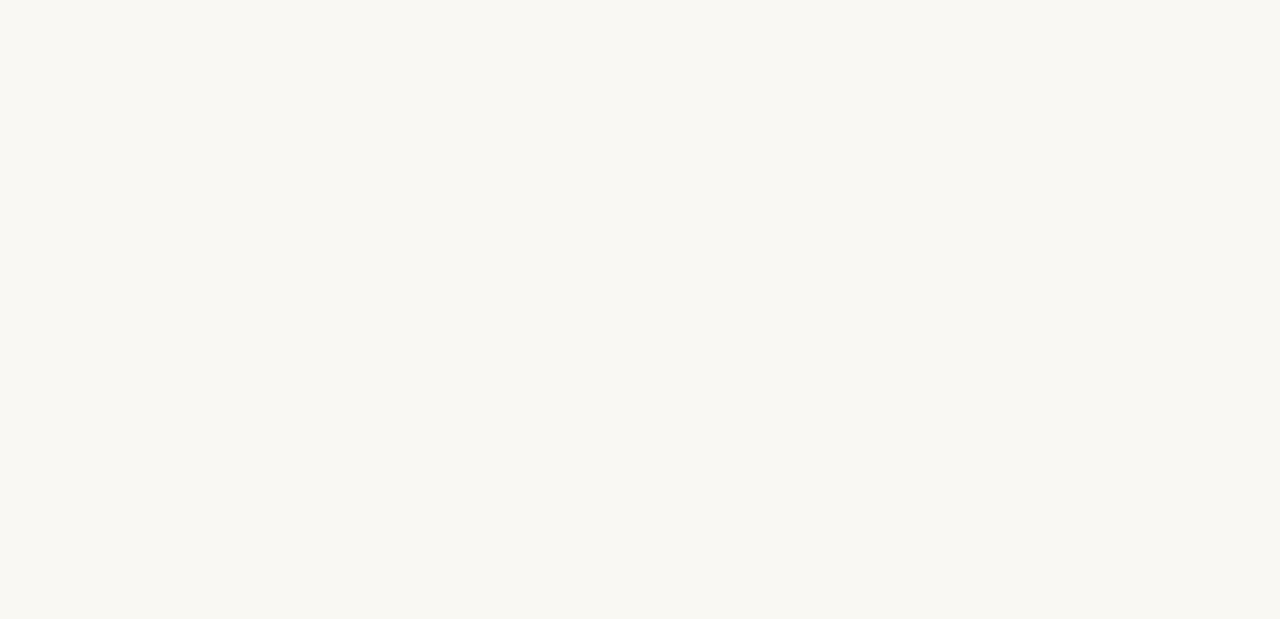
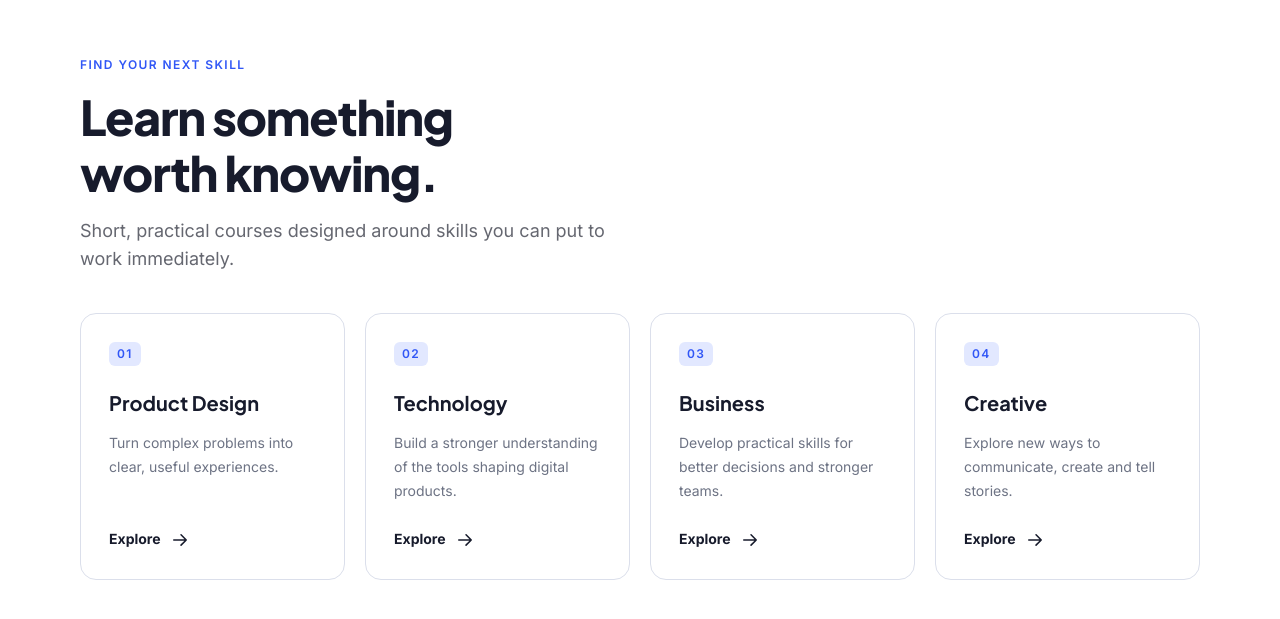
Before and after one commit to gammarkin/buzz, a Next.js app: page / in a window 1280 px wide. Shown: the part 833-1452 px from the top of the page. Before the commit the page ends 800 px from the top, so only its background shows below. Built offline with nearby package versions, Linux system fonts and the light colour scheme; no server answers.

Commit message:
feature: add course categories grid with reusable section header

```diff
--- a/src/app/page.tsx
+++ b/src/app/page.tsx
@@ -1,4 +1,5 @@
 import { Header } from "@/components/layout/Header";
+import { Categories } from "@/components/sections/Categories";
 import { Hero } from "@/components/sections/Hero";
 import { headerActions, mainNav } from "@/data/content";
 
@@ -8,6 +9,7 @@ export default function Home() {
       <Header links={mainNav} login={headerActions.login} cta={headerActions.cta} />
       <main id="main">
         <Hero />
+        <Categories />
       </main>
     </>
   );
--- /dev/null
+++ b/src/components/sections/Categories.tsx
@@ -0,0 +1,55 @@
+import Link from "next/link";
+import { Container } from "@/components/ui/Container";
+import { ArrowRightIcon } from "@/components/ui/icons";
+import { SectionHeader } from "@/components/ui/SectionHeader";
+import { categories, sectionIds, type Category } from "@/data/content";
+
+export function Categories() {
+  return (
+    <section
+      id={sectionIds.courses}
+      aria-labelledby="categories-title"
+      className="bg-white py-[60px] lg:py-[100px]"
+    >
+      <Container>
+        <SectionHeader
+          id="categories-title"
+          eyebrow="Find your next skill"
+          title="Learn something worth knowing."
+          description="Short, practical courses designed around skills you can put to work immediately."
+          className="max-w-[560px]"
+        />
+
+        <ul className="mt-12 grid gap-4 md:grid-cols-2 lg:mt-10 lg:grid-cols-4 lg:gap-5">
+          {categories.map((category) => (
+            <li key={category.number} className="flex">
+              <CategoryCard category={category} />
+            </li>
+          ))}
+        </ul>
+      </Container>
+    </section>
+  );
+}
+
+type CategoryCardProps = { category: Category };
+
+function CategoryCard({ category }: CategoryCardProps) {
+  return (
+    <article className="group relative flex w-full flex-col rounded-2xl border border-line bg-white p-6 transition duration-200 hover:-translate-y-1 hover:border-brand/40 hover:shadow-card focus-within:border-brand/40 motion-reduce:transition-none motion-reduce:hover:translate-y-0 lg:min-h-[265px] lg:p-7">
+      <span className="mb-[21px] self-start rounded-md bg-brand-soft px-2 py-1 text-eyebrow text-brand">
+        {category.number}
+      </span>
+      <h3 className="font-display text-h3-sm font-bold text-ink lg:text-h3">{category.title}</h3>
+      <p className="mt-3 text-small text-muted">{category.description}</p>
+
+      <Link
+        href={category.href}
+        className="mt-auto flex items-center gap-2 pt-6 text-small font-bold text-ink after:absolute after:inset-0 after:rounded-2xl focus-visible:outline-none focus-visible:after:outline-2 focus-visible:after:outline-offset-2 focus-visible:after:outline-brand"
+      >
+        Explore<span className="sr-only"> {category.title} courses</span>
+        <ArrowRightIcon className="transition-transform duration-200 group-hover:translate-x-1 motion-reduce:transition-none" />
+      </Link>
+    </article>
+  );
+}
--- /dev/null
+++ b/src/components/ui/SectionHeader.tsx
@@ -0,0 +1,52 @@
+import { Eyebrow } from "@/components/ui/Eyebrow";
+import { cn } from "@/lib/cn";
+
+type SectionHeaderProps = {
+  /** Used as the section's accessible name via aria-labelledby. */
+  id: string;
+  eyebrow: string;
+  title: string;
+  description?: string;
+  align?: "left" | "center";
+  tone?: "dark" | "light";
+  className?: string;
+};
+
+/** Eyebrow + h2 + optional lead paragraph, the heading pattern shared by every section. */
+export function SectionHeader({
+  id,
+  eyebrow,
+  title,
+  description,
+  align = "left",
+  tone = "dark",
+  className,
+}: SectionHeaderProps) {
+  const centered = align === "center";
+
+  return (
+    <div className={cn(centered && "text-center", className)}>
+      <Eyebrow tone={tone === "light" ? "light" : "brand"}>{eyebrow}</Eyebrow>
+      <h2
+        id={id}
+        className={cn(
+          "mt-4 font-display text-h2-sm font-extrabold text-balance lg:text-h2",
+          tone === "light" ? "text-white" : "text-ink",
+        )}
+      >
+        {title}
+      </h2>
+      {description && (
+        <p
+          className={cn(
+            "mt-4 text-lead-sm lg:text-lead",
+            tone === "light" ? "text-white" : "text-body",
+            centered && "mx-auto",
+          )}
+        >
+          {description}
+        </p>
+      )}
+    </div>
+  );
+}
```
